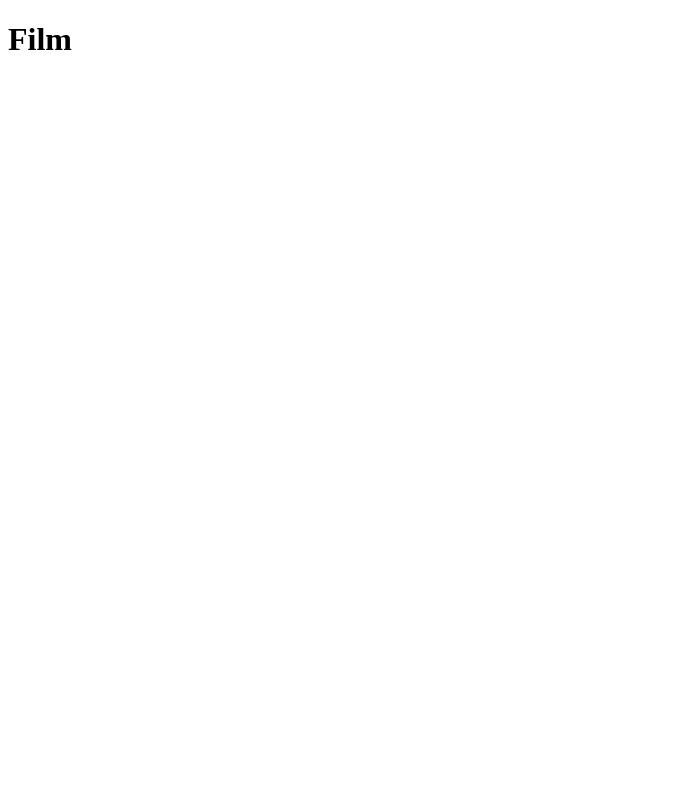
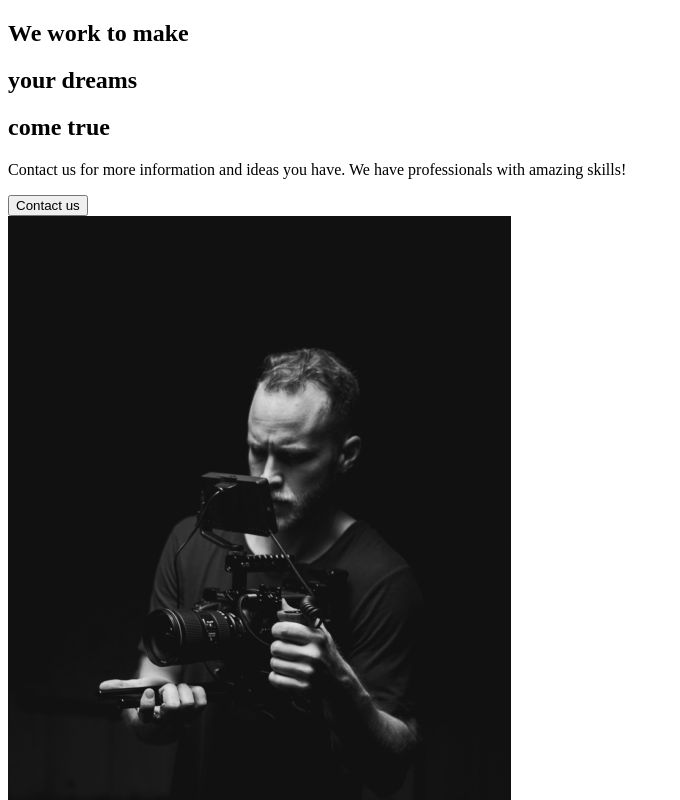
Before and after one commit to MadBones3/ReactPortofolioWebsite, a React (Create React App) app: page / in a window 1280 px wide. Shown: the top 800 px of the page, without its empty margins (0-680 px from the left). Built offline with nearby package versions, Linux system fonts and the light colour scheme.

Commit message:
2. About Section

```diff
--- a/src/App.js
+++ b/src/App.js
@@ -1,9 +1,11 @@
 import React from 'react';
+//Import pages
+import AboutUs from './pages/AboutUs';
 
 function App() {
   return (
     <div className="App">
-      <h1>Film</h1>
+      <AboutUs/>
     </div>
   );
 }
--- /dev/null
+++ b/src/components/AboutSection.js
@@ -0,0 +1,26 @@
+import React from 'react';
+import home1 from '../img/home1.png';
+
+const AboutSection = () => {
+    return(
+        <div>
+            <div className="description">
+                <div className="title">
+                    <div className="hide">
+                        <h2>We work to make</h2>
+                    </div>
+                    <div className="hide">
+                        <h2>your <span>dreams</span></h2>
+                    </div>
+                    <div className="hide">
+                        <h2>come true</h2>
+                    </div>
+                </div>
+                <p>Contact us for more information and ideas you have. We have professionals with amazing skills!</p>
+                <button>Contact us</button>
+            </div>
+            <img src={home1} alt="man with camera" />
+        </div>
+    )
+}
+export default AboutSection;
--- /dev/null
+++ b/src/pages/AboutUs.js
@@ -0,0 +1,11 @@
+import React from 'react';
+//import components
+import AboutSection from '../components/AboutSection';
+
+const AboutUs = () => {
+    return(
+        <AboutSection/>
+    )
+}
+
+export default AboutUs;
```
